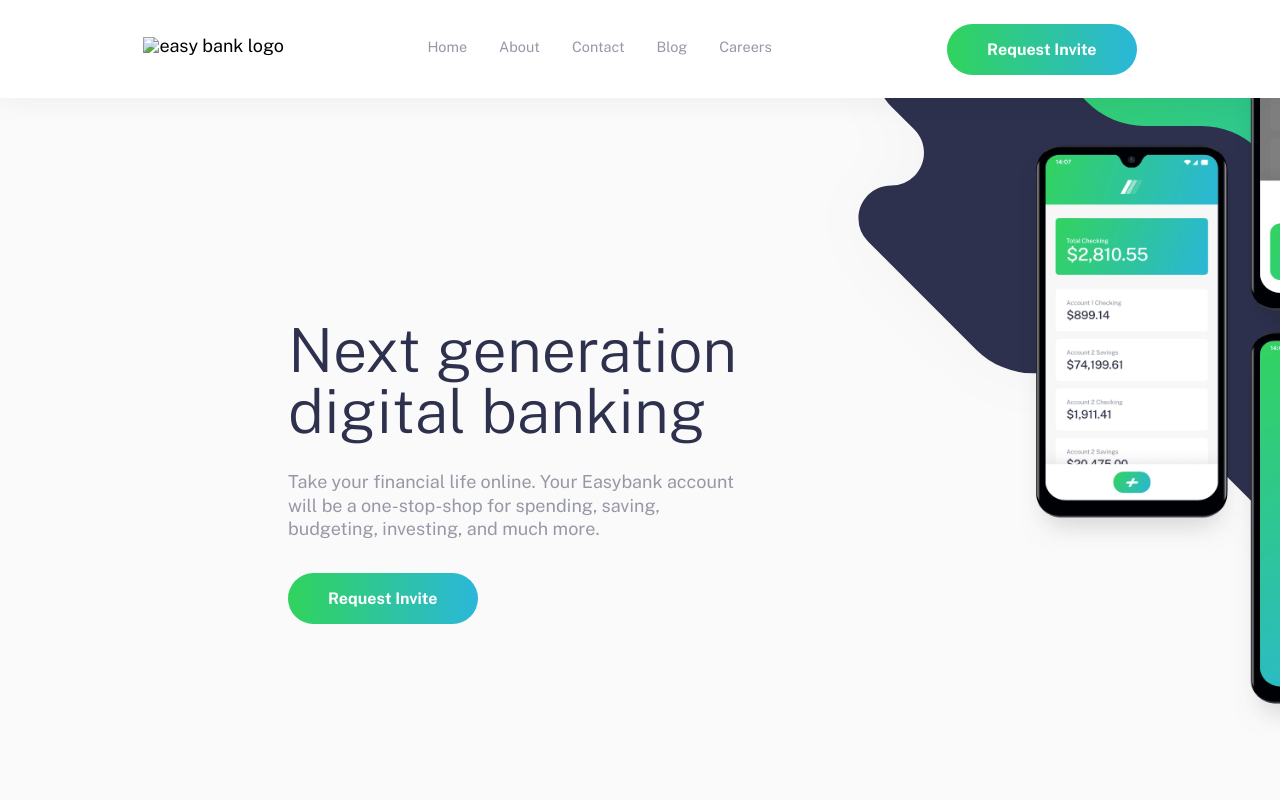
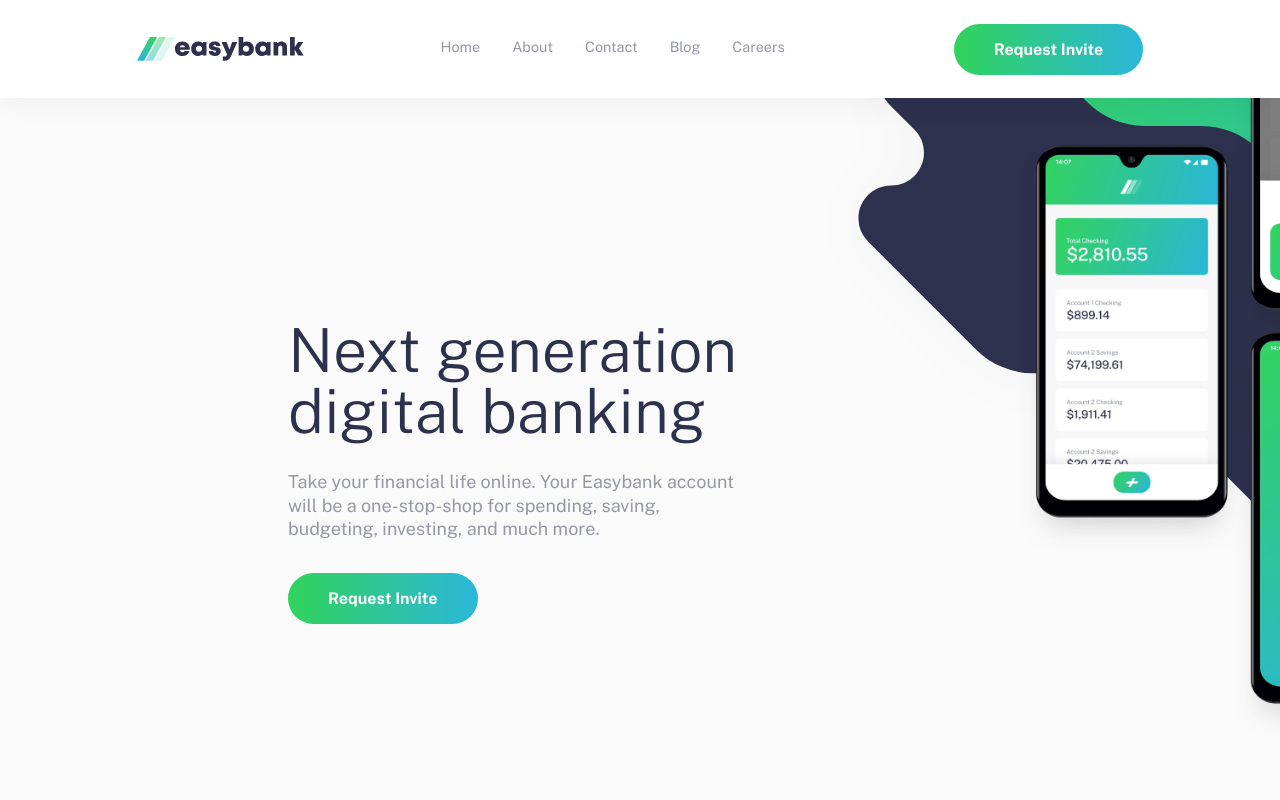
Before and after one commit to mirandalucas52/frontend-mentor-easy-bank, a plain HTML site: page index.html in a window 1280 px wide. Shown: the top 800 px of the page. Drawn offline with nearby package versions, Linux system fonts and the light colour scheme; the site is published under a folder, as on GitHub Pages, so addresses that start at the root find nothing.

Commit message:
Add files via upload

```diff
--- a/index.html
+++ b/index.html
@@ -24,7 +24,7 @@
     </head>
     <body>
         <header>
-            <img src="/images/logo.svg" alt="easy bank logo" />
+            <img src="images/logo.svg" alt="easy bank logo" />
             <nav>
                 <ul>
                     <li>Home</li>
```
